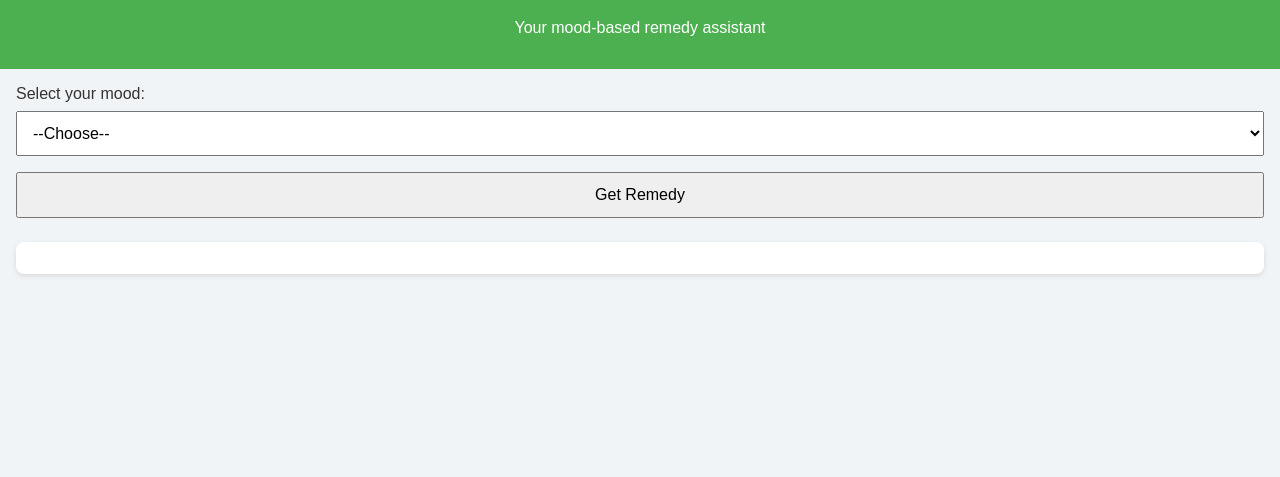
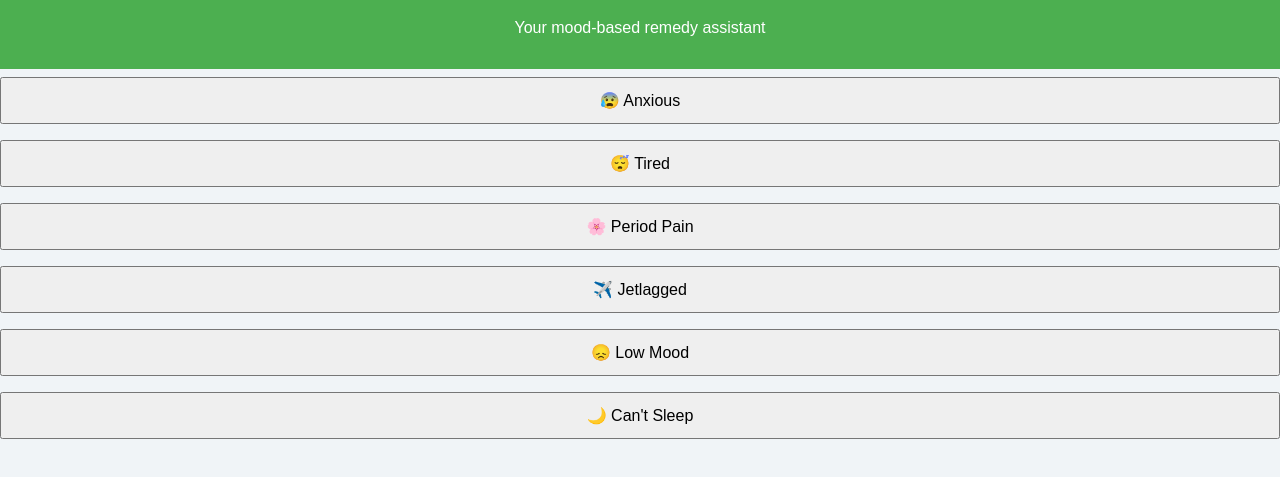
Before and after one commit to anasashikismail/MoodRX, a plain HTML site: page index.html in a window 1280 px wide. Shown: the part 77-554 px from the top of the page. Drawn offline with Linux system fonts and the light colour scheme.

Commit message:
Update index.html

```diff
--- a/index.html
+++ b/index.html
@@ -43,20 +43,15 @@
     <h1>MoodRx</h1>
     <p>Your mood-based remedy assistant</p>
   </header>
-  <div class="container">
-    <label for="mood">Select your mood:</label>
-    <select id="mood">
-      <option value="">--Choose--</option>
-      <option value="anxious">Anxious</option>
-      <option value="tired">Tired</option>
-      <option value="pms">Period Pain</option>
-      <option value="jetlag">Jetlagged</option>
-      <option value="low_mood">Low Mood</option>
-      <option value="cant_sleep">Can't Sleep</option>
-    </select>
-    <button onclick="getRemedy()">Get Remedy</button>
-    <div class="result" id="result"></div>
-  </div>
+  <div class="mood-grid">
+  <button onclick="getRemedy('anxious')">😰 Anxious</button>
+  <button onclick="getRemedy('tired')">😴 Tired</button>
+  <button onclick="getRemedy('pms')">🌸 Period Pain</button>
+  <button onclick="getRemedy('jetlag')">✈️ Jetlagged</button>
+  <button onclick="getRemedy('low_mood')">😞 Low Mood</button>
+  <button onclick="getRemedy('cant_sleep')">🌙 Can't Sleep</button>
+</div>
+
 
   <script>
     const remedies = {
```
